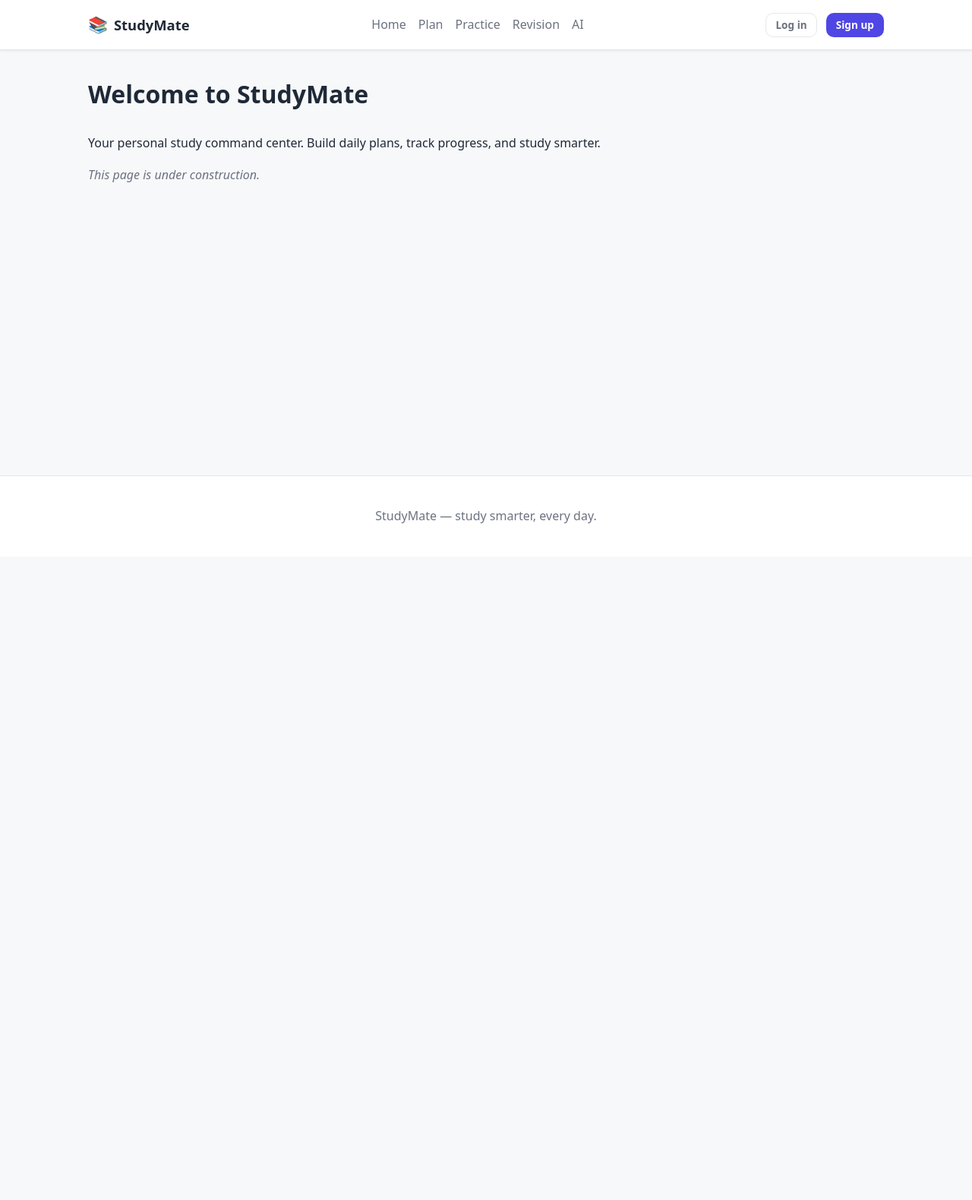
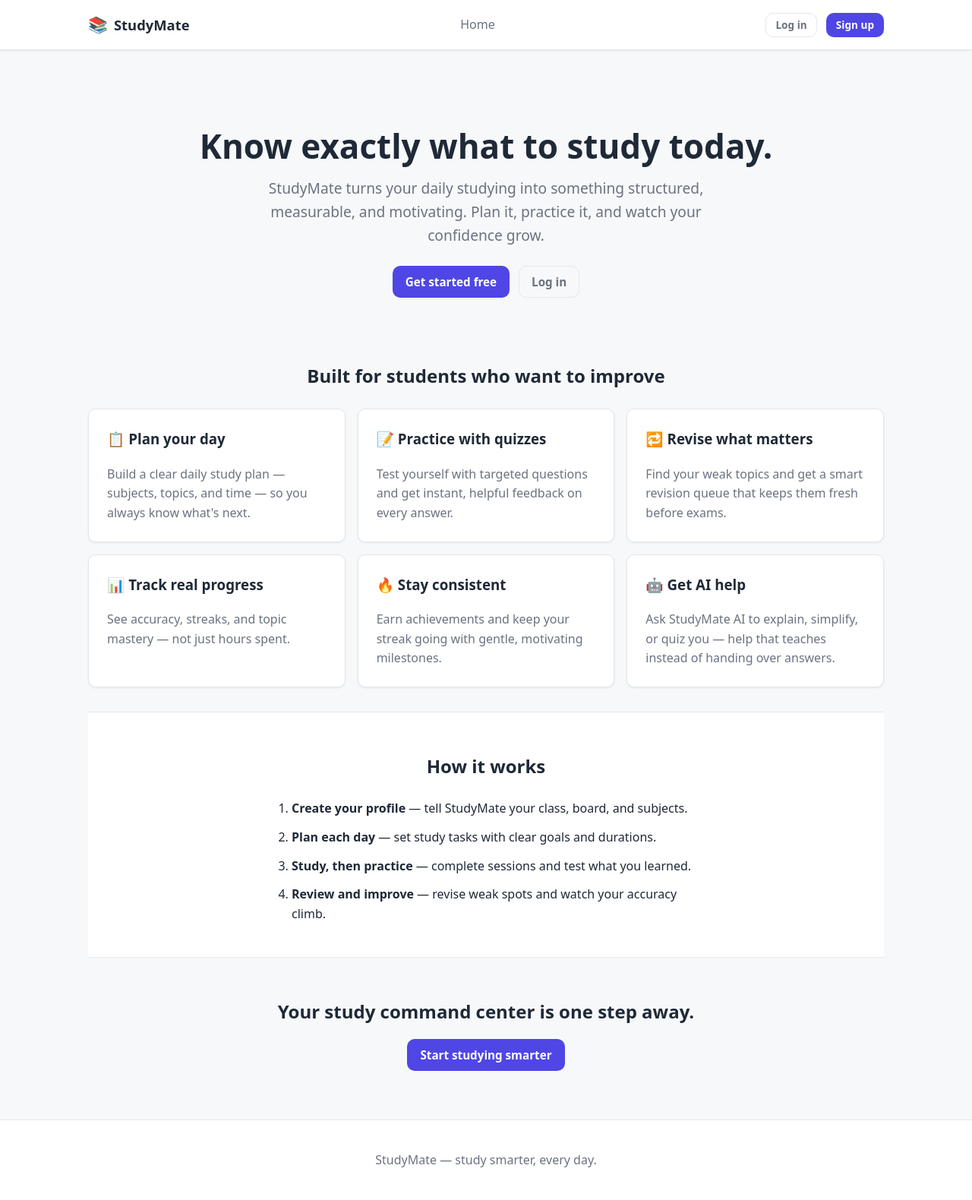
Before and after one commit to CodeWithAli51/StudyMate, a Django app: page / in a window 1280 px wide. Shown: the whole page at 76% size. Before the commit the page ends 689 px from the top, so only its background shows below. Run offline with Django 5.2, Linux system fonts and the light colour scheme.

Commit message:
feat: add marketing landing page
Serve a public landing page at the root (dashboard:landing) that
redirects authenticated users to /dashboard/ (dashboard:home).
Includes hero, feature grid, how-it-works, and CTAs, plus CSS.
Nav links now branch on auth state.

```diff
--- a/dashboard/urls.py
+++ b/dashboard/urls.py
@@ -5,5 +5,6 @@ from . import views
 app_name = 'dashboard'
 
 urlpatterns = [
-    path('', views.DashboardHomeView.as_view(), name='home'),
+    path('', views.LandingView.as_view(), name='landing'),
+    path('dashboard/', views.DashboardHomeView.as_view(), name='home'),
 ]
--- a/dashboard/views.py
+++ b/dashboard/views.py
@@ -1,4 +1,14 @@
+from django.shortcuts import redirect
 from django.views.generic import TemplateView
+
+
+class LandingView(TemplateView):
+    template_name = 'dashboard/landing.html'
+
+    def dispatch(self, request, *args, **kwargs):
+        if request.user.is_authenticated:
+            return redirect('dashboard:home')
+        return super().dispatch(request, *args, **kwargs)
 
 
 class DashboardHomeView(TemplateView):
--- a/static/css/styles.css
+++ b/static/css/styles.css
@@ -219,9 +219,97 @@ input:focus-visible {
     outline-offset: 2px;
 }
 
-/* Responsive */
+/* Landing page */
+.landing-hero {
+    text-align: center;
+    padding: var(--space-8) 0;
+    max-width: 760px;
+    margin: 0 auto;
+}
+
+.landing-hero h1 {
+    font-size: 2.75rem;
+    line-height: 1.15;
+    margin-bottom: var(--space-4);
+}
+
+.landing-tagline {
+    font-size: 1.2rem;
+    color: var(--color-muted);
+    max-width: 640px;
+    margin: 0 auto var(--space-6);
+}
+
+.landing-cta {
+    display: flex;
+    gap: var(--space-3);
+    justify-content: center;
+    flex-wrap: wrap;
+}
+
+.landing-section {
+    padding: var(--space-8) 0;
+}
+
+.landing-section h2 {
+    text-align: center;
+    margin-bottom: var(--space-6);
+}
+
+.landing-alt {
+    background: var(--color-surface);
+    border-top: 1px solid var(--color-border);
+    border-bottom: 1px solid var(--color-border);
+}
+
+.landing-grid {
+    display: grid;
+    grid-template-columns: repeat(auto-fit, minmax(260px, 1fr));
+    gap: var(--space-4);
+}
+
+.landing-card {
+    background: var(--color-surface);
+    border: 1px solid var(--color-border);
+    border-radius: var(--radius);
+    box-shadow: var(--shadow);
+    padding: var(--space-6);
+}
+
+.landing-card h3 {
+    margin-top: 0;
+}
+
+.landing-card p {
+    color: var(--color-muted);
+    margin-bottom: 0;
+}
+
+.landing-steps {
+    max-width: 560px;
+    margin: 0 auto;
+    padding-left: var(--space-6);
+}
+
+.landing-steps li {
+    margin-bottom: var(--space-3);
+}
+
+.landing-cta-bottom {
+    text-align: center;
+    padding: var(--space-8) 0;
+}
+
+.landing-cta-bottom h2 {
+    margin-bottom: var(--space-4);
+}
+
 @media (max-width: 640px) {
     .site-nav {
         display: none;
     }
+
+    .landing-hero h1 {
+        font-size: 2rem;
+    }
 }
--- a/templates/base.html
+++ b/templates/base.html
@@ -10,16 +10,24 @@
 <body>
     <header class="site-header">
         <div class="container header-inner">
+            {% if user.is_authenticated %}
                 <a href="{% url 'dashboard:home' %}" class="brand">
+            {% else %}
+                <a href="{% url 'dashboard:landing' %}" class="brand">
+            {% endif %}
                 <span class="brand-mark">📚</span>
                 <span class="brand-name">StudyMate</span>
             </a>
             <nav class="site-nav" aria-label="Primary">
+                {% if user.is_authenticated %}
                     <a href="{% url 'dashboard:home' %}">Home</a>
                     <a href="{% url 'planner:index' %}">Plan</a>
                     <a href="{% url 'practice:index' %}">Practice</a>
                     <a href="{% url 'revision:index' %}">Revision</a>
                     <a href="{% url 'assistant:index' %}">AI</a>
+                {% else %}
+                    <a href="{% url 'dashboard:landing' %}">Home</a>
+                {% endif %}
             </nav>
             <div class="header-actions">
                 {% if user.is_authenticated %}
--- /dev/null
+++ b/templates/dashboard/landing.html
@@ -0,0 +1,61 @@
+{% extends 'base.html' %}
+
+{% block title %}StudyMate — Study smarter, every day{% endblock %}
+
+{% block content %}
+<section class="landing-hero">
+    <div class="landing-hero-inner">
+        <h1>Know exactly what to study today.</h1>
+        <p class="landing-tagline">StudyMate turns your daily studying into something structured, measurable, and motivating. Plan it, practice it, and watch your confidence grow.</p>
+        <div class="landing-cta">
+            <a href="{% url 'accounts:register' %}" class="btn btn-primary">Get started free</a>
+            <a href="{% url 'accounts:login' %}" class="btn btn-ghost">Log in</a>
+        </div>
+    </div>
+</section>
+
+<section class="landing-section">
+    <h2>Built for students who want to improve</h2>
+    <div class="landing-grid">
+        <div class="card landing-card">
+            <h3>📋 Plan your day</h3>
+            <p>Build a clear daily study plan — subjects, topics, and time — so you always know what's next.</p>
+        </div>
+        <div class="card landing-card">
+            <h3>📝 Practice with quizzes</h3>
+            <p>Test yourself with targeted questions and get instant, helpful feedback on every answer.</p>
+        </div>
+        <div class="card landing-card">
+            <h3>🔁 Revise what matters</h3>
+            <p>Find your weak topics and get a smart revision queue that keeps them fresh before exams.</p>
+        </div>
+        <div class="card landing-card">
+            <h3>📊 Track real progress</h3>
+            <p>See accuracy, streaks, and topic mastery — not just hours spent.</p>
+        </div>
+        <div class="card landing-card">
+            <h3>🔥 Stay consistent</h3>
+            <p>Earn achievements and keep your streak going with gentle, motivating milestones.</p>
+        </div>
+        <div class="card landing-card">
+            <h3>🤖 Get AI help</h3>
+            <p>Ask StudyMate AI to explain, simplify, or quiz you — help that teaches instead of handing over answers.</p>
+        </div>
+    </div>
+</section>
+
+<section class="landing-section landing-alt">
+    <h2>How it works</h2>
+    <ol class="landing-steps">
+        <li><strong>Create your profile</strong> — tell StudyMate your class, board, and subjects.</li>
+        <li><strong>Plan each day</strong> — set study tasks with clear goals and durations.</li>
+        <li><strong>Study, then practice</strong> — complete sessions and test what you learned.</li>
+        <li><strong>Review and improve</strong> — revise weak spots and watch your accuracy climb.</li>
+    </ol>
+</section>
+
+<section class="landing-cta-bottom">
+    <h2>Your study command center is one step away.</h2>
+    <a href="{% url 'accounts:register' %}" class="btn btn-primary">Start studying smarter</a>
+</section>
+{% endblock %}
```
Also changed, not shown: AGENTS.md (+2 -1 lines), dashboard/tests.py (+22 -6 lines). Lines whose indentation alone changed are shown as unchanged.
